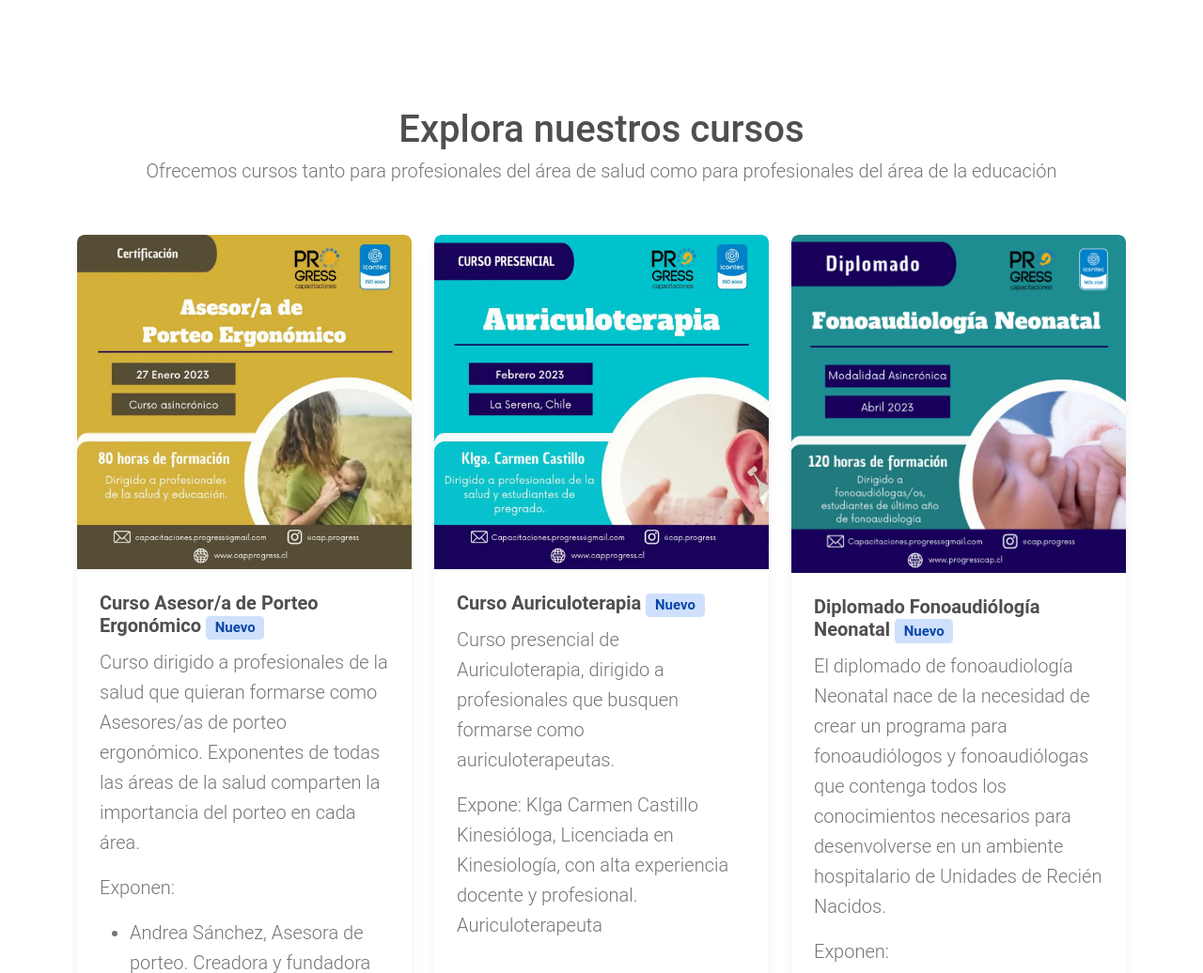
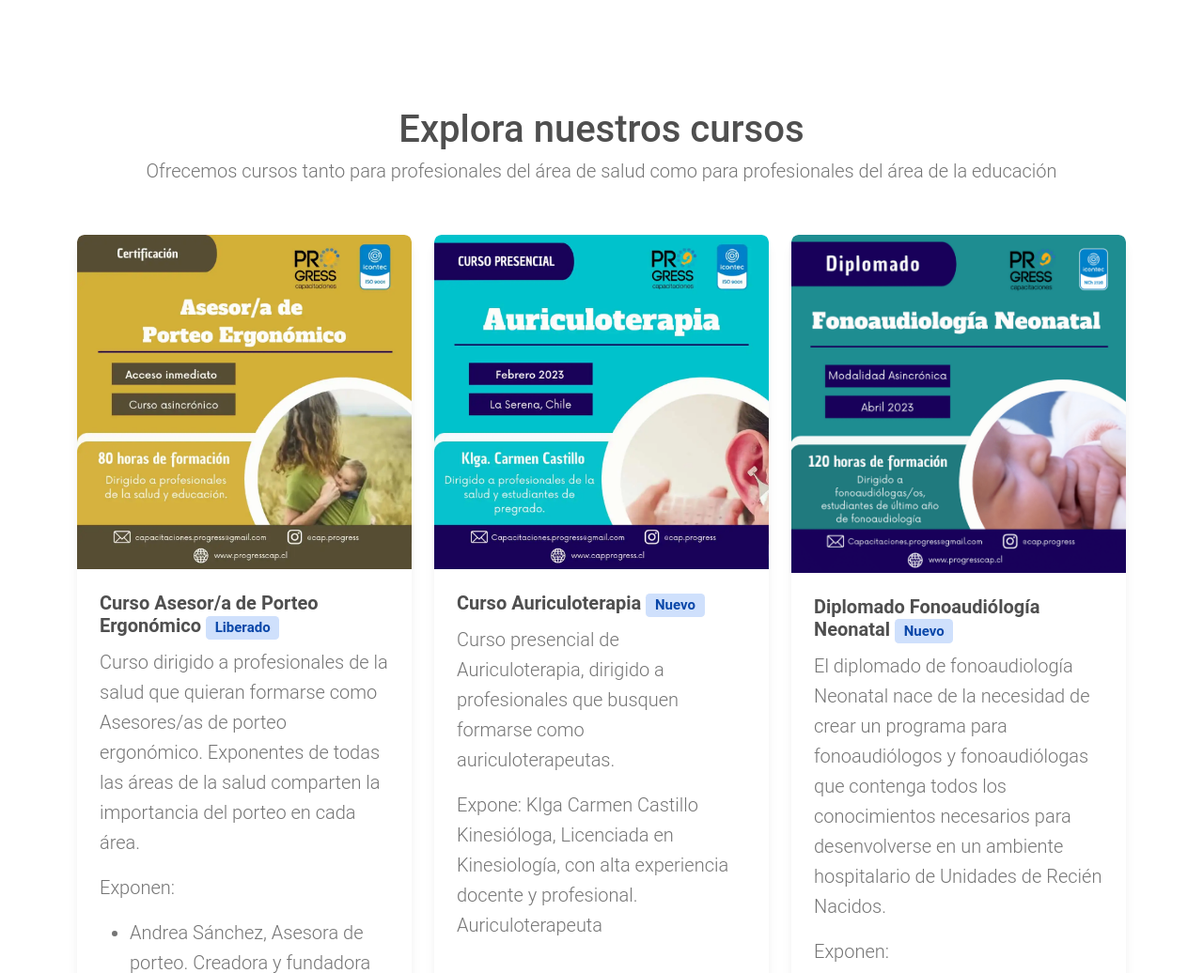
Before and after one commit to figonzal1/progresscap.cl, a PHP site: page / in a window 1280 px wide. Shown: the part 1574-2610 px from the top of the page at 94% size. Run offline with PHP 8.4, Linux system fonts and the light colour scheme.

Commit message:
Cursos liberados

```diff
--- a/index.php
+++ b/index.php
@@ -98,7 +98,7 @@ header('Accept-Encoding: gzip, compress, br');
 
                             <ul class="dropdown-menu" aria-labelledby="dropdownMenuLink">
                                 <li>
-                                    <a class="dropdown-item" href="https://www.progresscap.cl/#cursos">Curso Porteo Ergonómico <span class="badge badge-primary">Nuevo</span></a>
+                                    <a class="dropdown-item" href="https://www.progresscap.cl/#cursos">Curso Porteo Ergonómico <span class="badge badge-success">Liberado</span></a>
                                 </li>
 
                                 <li>
@@ -118,7 +118,7 @@ header('Accept-Encoding: gzip, compress, br');
                                 </li>
 
                                 <li>
-                                    <a class="dropdown-item" href="https://www.progresscap.cl/#cursos">Curso Método BLW y BLISS <span class="badge badge-warning">Cerrado</span></a>
+                                    <a class="dropdown-item" href="https://www.progresscap.cl/#cursos">Curso Método BLW y BLISS <span class="badge badge-success">Liberado</span></a>
                                 </li>
                             </ul>
                         </div>
--- a/src/html/blw.html
+++ b/src/html/blw.html
@@ -12,7 +12,7 @@
 			</picture>
 
 			<div class="mask ">
-				<a href="https://drive.google.com/file/d/1ERzNaUjUy23ru0Qpl2qkYl5zyN7UthJT/view?usp=drivesdk"
+				<a href="https://drive.google.com/file/d/10gzRVGUxZgCrB2aKz2Jbara82VCmj20s/view"
 					target="_blank" rel="noopener noreferrer nofollow">
 					<div class="d-flex align-items-center justify-content-center h-100">
 
@@ -25,7 +25,7 @@
 
 		</div>
 		<div class="card-body d-flex flex-column">
-			<h5 class="card-title fw-bolder">Curso Método BLW y BLISS <span class="badge badge-warning">Cerrado</span></h5>
+			<h5 class="card-title fw-bolder">Curso Método BLW y BLISS <span class="badge badge-success">Liberado</span></h5>
 			<p class="card-text text-muted lead">
 				En este curso aprenderás todo lo necesario para desempeñarte como asesor/a de los métodos de
 				alimentación BLW y BLISS.
@@ -39,7 +39,7 @@
 			</ul>
 			</p>
 			<a class="btn btn-lg btn-primary mt-auto" target="_blank" rel="noopener noreferrer nofollow"
-				href="https://drive.google.com/file/d/1ERzNaUjUy23ru0Qpl2qkYl5zyN7UthJT/view?usp=drivesdk"><em
+				href="https://drive.google.com/file/d/10gzRVGUxZgCrB2aKz2Jbara82VCmj20s/view"><em
 					class="fas fa-plus fa-lg me-2"></em>información</a>
 		</div>
 
--- a/src/html/porteo_ergonomico.html
+++ b/src/html/porteo_ergonomico.html
@@ -13,7 +13,7 @@
 			</picture>
 
 			<div class="mask ">
-				<a href="https://drive.google.com/file/d/1kAJpcHQWAwl03W_XpHpc1DxUPVHj-OE9/view"
+				<a href="https://drive.google.com/file/d/1m1hkjcMjflcD0lLDfUfwFOFapVPomTCD/view"
 					target="_blank" rel="noopener noreferrer nofollow">
 					<div class="d-flex align-items-center justify-content-center h-100">
 
@@ -26,7 +26,7 @@
 
 		</div>
 		<div class="card-body d-flex flex-column">
-			<h5 class="card-title fw-bolder">Curso Asesor/a de Porteo Ergonómico <span class="badge badge-primary">Nuevo</span></h5>
+			<h5 class="card-title fw-bolder">Curso Asesor/a de Porteo Ergonómico <span class="badge badge-primary">Liberado</span></h5>
 			<p class="card-text text-muted lead">Curso dirigido a profesionales de la salud que quieran formarse como
 				Asesores/as de porteo ergonómico. Exponentes de todas las áreas de la salud comparten la importancia del
 				porteo en cada área.
@@ -44,7 +44,7 @@
 			</p>
 
 			<a class="btn btn-lg btn-primary mt-auto" target="_blank" rel="noopener noreferrer nofollow"
-				href="https://drive.google.com/file/d/1kAJpcHQWAwl03W_XpHpc1DxUPVHj-OE9/view"><em
+				href="https://drive.google.com/file/d/1m1hkjcMjflcD0lLDfUfwFOFapVPomTCD/view"><em
 					class="fas fa-plus fa-lg me-2"></em>información</a>
 		</div>
 
```
Also changed, not shown: img/cursos/blw.png, img/cursos/blw.webp, img/cursos/porteo_ergonomico.png, img/cursos/porteo_ergonomico.webp.
